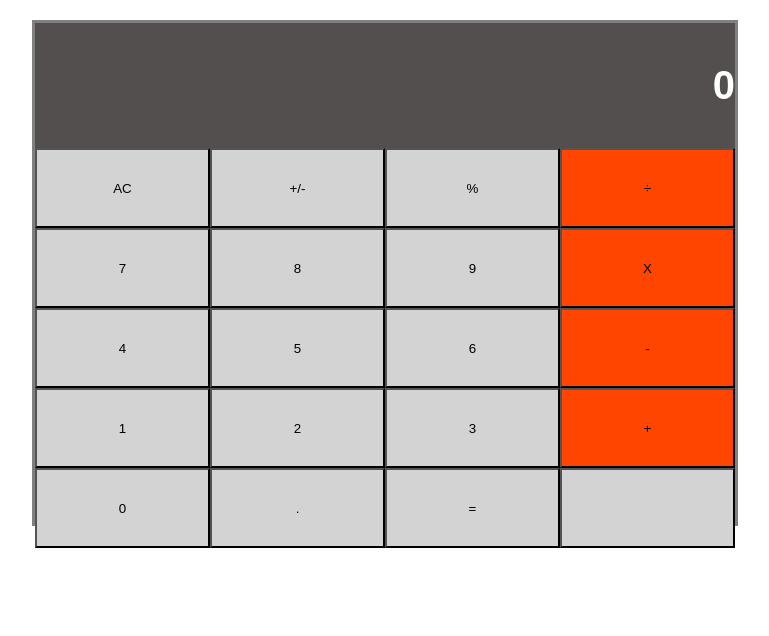
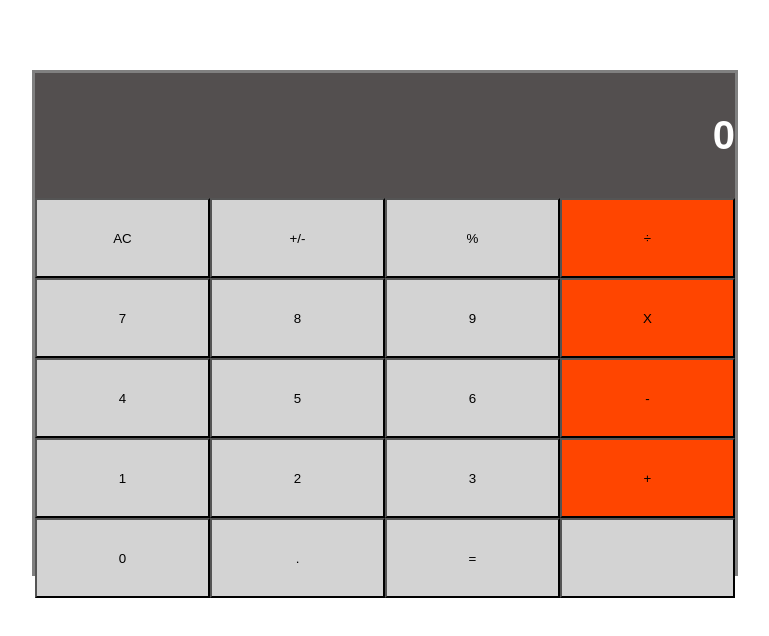
Before and after one commit to em-em-D/React-calculator, a React (Create React App) app: page / in a window 1280 px wide. Shown: the top 636 px of the page, without its empty margins (255-1024 px from the left). Built offline with nearby package versions, Linux system fonts and the light colour scheme.

Commit message:
linting and style  errors fixed

```diff
--- a/package.json
+++ b/package.json
@@ -35,8 +35,5 @@
       "last 1 safari version"
     ]
   },
-  "devDependencies": {
-    "eslint": "^7.8.1",
-    "stylelint": "^13.7.0"
-  }
+  "devDependencies": {}
 }
--- a/src/components/App.css
+++ b/src/components/App.css
@@ -22,6 +22,7 @@
   height: 100%;
   width: 100%;
 }
+
 .result {
   float: right;
   font-size: 40px;
--- a/src/components/index.css
+++ b/src/components/index.css
@@ -1,7 +1,7 @@
 body {
   margin: 0;
+  padding: 0;
   padding-top: 50px;
-  padding: 0%;
   background: white;
   font-family: Arial, Helvetica, sans-serif;
 }
```
Also changed, not shown: 1 other file (tests, documents, lock files or other folders).
